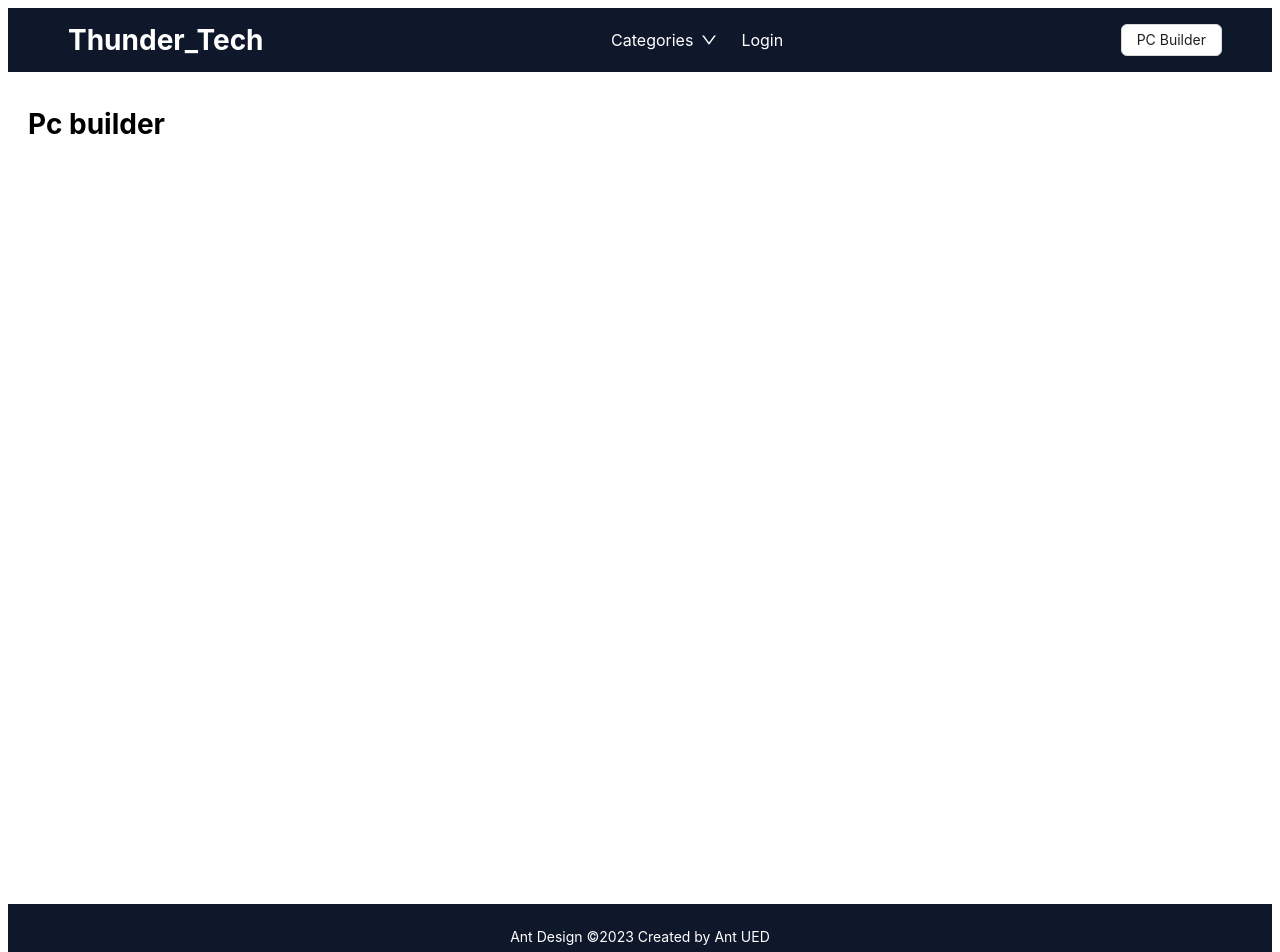
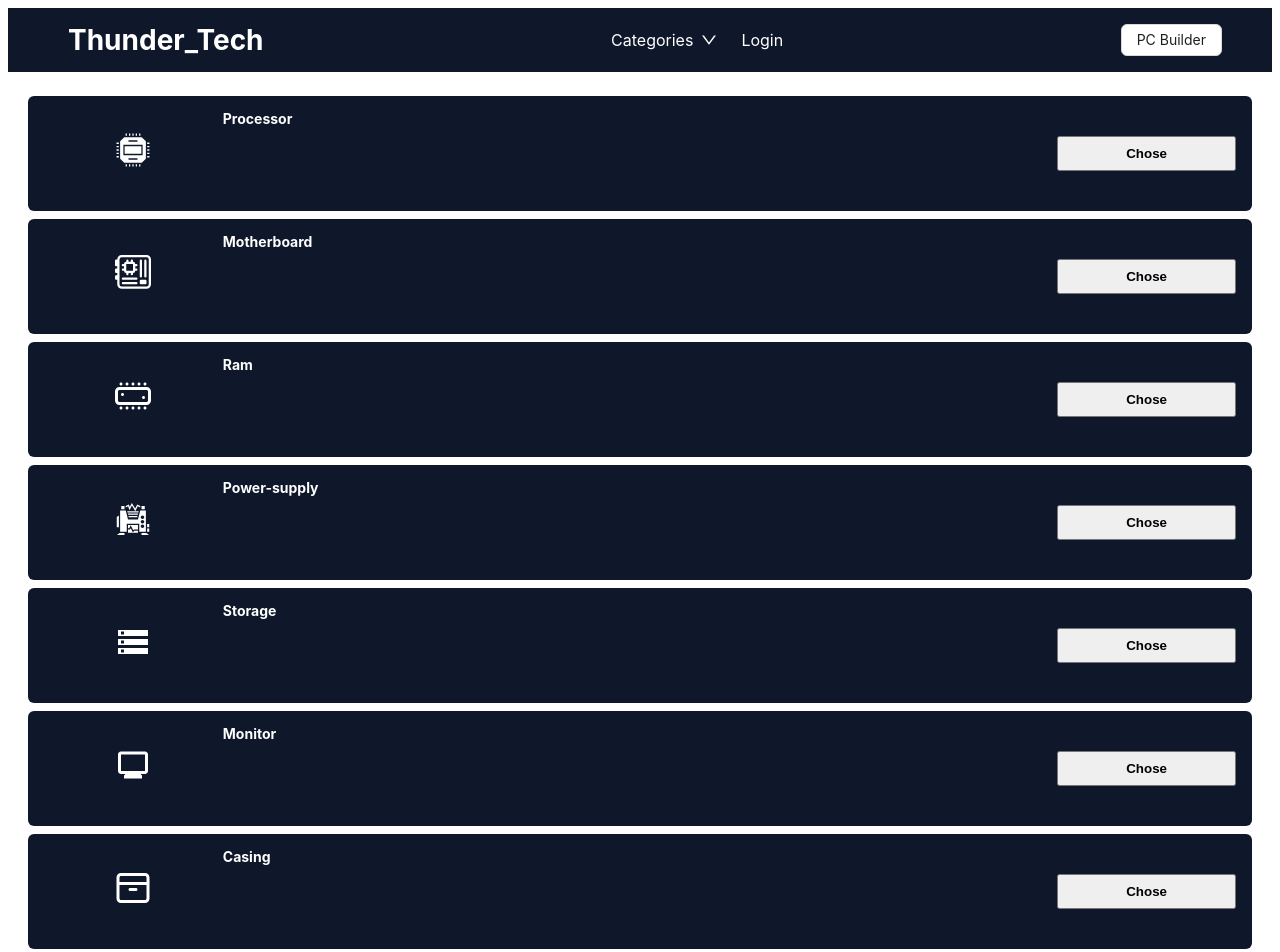
Before and after one commit to MajharolTanvir/Thender-Tech, a Next.js app: page /pc-builder in a window 1280 px wide. Shown: the top 952 px of the page. Built offline with nearby package versions, Linux system fonts and the light colour scheme; no server answers.

Commit message:
Pc builder implemented successfully

```diff
--- /dev/null
+++ b/src/components/Ui/categorySelection.js
@@ -0,0 +1,60 @@
+
+import Image from 'next/image';
+import Link from 'next/link';
+import React from 'react';
+import { TbCurrencyTaka } from 'react-icons/tb';
+
+const CategorySelection = ({ category, userPcData, setUserPcData }) => {
+
+    const handleCancel = (id) => {
+        const data = JSON.parse(localStorage.getItem('PcData')) || [];
+        const updatedData = data.filter((d) => d._id !== id);
+        localStorage.setItem('PcData', JSON.stringify(updatedData));
+        setUserPcData(updatedData)
+    }
+
+
+    const pcInfo = userPcData.find(pcData => pcData.category === category.label)
+
+    console.log(pcInfo?.category, category?.label)
+
+    return (
+        <div className='bg-slate-900 flex my-2 rounded-md text-white px-4'>
+            <div className='text-center w-[15%]'>
+                <p className=' text-4xl text-white'>{category.icon}</p>
+            </div>
+            <div className='w-[70%]'>
+                <div className='inline border-2 border-white'>
+                    <p className='font-bold'>{category.label}</p>
+                </div>
+                <div>
+                    {
+                        pcInfo && <div className='flex gap-5'>
+                            <div>
+                                <Image className='rounded-md' src={pcInfo.image} alt='' width={60} height={60} />
+                            </div>
+                            <div>
+                                <h3 className='leading-none text-start m-0'>{pcInfo.productName}</h3>
+                                <p className='mt-1 text-lg font-medium text-start'><TbCurrencyTaka />{pcInfo.price}</p>
+                            </div>
+                        </div>
+                    }
+                </div>
+            </div>
+            {
+                !pcInfo && <div className='flex justify-center items-center w-[15%]'>
+                    <Link className='w-full' href={`/pc-builder/choseComponent${category.path}`}>
+                        <button className='p-2 w-full text-md font-bold cursor-pointer'>Chose</button>
+                    </Link>
+                </div>
+            }
+            {
+                pcInfo && <div className='flex justify-center items-center w-[15%]'>
+                    <button onClick={() => { handleCancel(pcInfo._id) }} className='p-2 w-full text-md font-bold cursor-pointer'>Cancel</button>
+                </div>
+            }
+        </div>
+    );
+};
+
+export default CategorySelection;
--- a/src/pages/categories/graphics.js
+++ b/src/pages/categories/graphics.js
@@ -27,7 +27,7 @@ Graphics.getLayout = function getLayout(page) {
 export const getStaticProps = async () => {
     const res = await fetch(`http://localhost:3000/api/products`)
     const productsData = await res.json()
-    const data = productsData.data.filter(products => products?.category === 'GPU')
+    const data = productsData.data.filter(products => products?.category === 'Gpu')
 
 
     return {
--- /dev/null
+++ b/src/pages/pc-builder/choseComponent/[choseComponent].js
@@ -0,0 +1,65 @@
+import RootLayout from '@/components/Layouts/RootLayout';
+import Image from 'next/image';
+import Link from 'next/link';
+import { useRouter } from 'next/router';
+import React from 'react';
+import { TbCurrencyTaka } from "react-icons/tb";
+
+const ChoseComponent = ({ products }) => {
+    const router = useRouter()
+
+    const addProduct = (product) => {
+        const data = JSON.parse(localStorage.getItem('PcData')) || []
+        data.push(product)
+        localStorage.setItem('PcData', JSON.stringify(data))
+        router.push('/pc-builder')
+    }
+
+    return (
+        <div className='w-full'>
+            {
+                products.map(product => <>
+                    <div key={product?._id} className='bg-slate-900 flex gap-x-10 my-2 rounded-md text-white p-4'>
+                        <div className='text-center w-[15%]'>
+                            <Image src={product.image} alt='' width={180} height={180} />
+                        </div>
+                        <div className='w-[70%] text-white'>
+                            <div className='inline border-2 border-white'>
+                                <h1>{product.productName}</h1>
+                                <p>Category: {product.category}</p>
+                                <p>Status: {product.status}</p>
+                                <p>Rating: {product.rating}</p>
+                                <h2><TbCurrencyTaka />{product.price}</h2>
+                            </div>
+                        </div>
+                        <div className='flex justify-center items-center w-[15%]'>
+                            <button onClick={() => addProduct(product)} className='p-2 w-full text-md font-bold cursor-pointer'>Add To Builder</button>
+                        </div>
+                    </div>
+                </>)
+            }
+        </div>
+    );
+};
+
+export default ChoseComponent;
+
+ChoseComponent.getLayout = function getLayout(page) {
+    return (
+        <RootLayout>
+            {page}
+        </RootLayout>
+    )
+}
+
+export const getServerSideProps = async (context) => {
+    const { params } = context
+    const res = await fetch(`http://localhost:3000/api/products`)
+    const productsData = await res.json()
+    const data = productsData.data.filter(products => products?.category === params.choseComponent)
+
+    return {
+        props: { products: data }
+
+    }
+}
--- a/src/pages/pc-builder/index.js
+++ b/src/pages/pc-builder/index.js
@@ -1,10 +1,80 @@
 import RootLayout from '@/components/Layouts/RootLayout';
-import React from 'react';
+import CategorySelection from '@/components/Ui/categorySelection';
+import React, { useEffect, useState } from 'react';
+import { BsGpuCard, BsKeyboard, BsMotherboard, BsMouse3 } from 'react-icons/bs';
+import { CgBox, CgSmartphoneRam } from 'react-icons/cg';
+import { GiCpu, GiPowerGenerator } from 'react-icons/gi';
+import { MdMonitor, MdOutlineStorage } from 'react-icons/md';
+
+const categories = [
+    {
+        path: '/Processor',
+        icon: <GiCpu />,
+        label: 'Processor',
+    }, {
+        path: '/Motherboard',
+        icon: <BsMotherboard />,
+        label: 'Motherboard'
+    }, {
+        path: '/Ram',
+        icon: <CgSmartphoneRam />,
+        label: 'Ram'
+    }, {
+        path: '/Power-supply',
+        icon: <GiPowerGenerator />,
+        label: 'Power-supply'
+    }, {
+        path: '/Storage',
+        icon: <MdOutlineStorage />,
+        label: 'Storage'
+    }, {
+        path: '/Monitor',
+        icon: <MdMonitor />,
+        label: 'Monitor'
+    }, {
+        path: '/Casing',
+        icon: <CgBox />,
+        label: 'Casing'
+    }, {
+        path: '/Mouse',
+        icon: <BsMouse3 />,
+        label: 'Mouse'
+    }, {
+        path: '/Keyboard',
+        icon: <BsKeyboard />,
+        label: 'Keyboard'
+    }, {
+        path: '/Gpu',
+        icon: <BsGpuCard />,
+        label: 'Gpu'
+    },
+]
 
 const PcBuilder = () => {
+    const [userPcData, setUserPcData] = useState([])
+
+    useEffect(() => {
+        if (typeof window !== undefined) {
+            const data = JSON.parse(localStorage.getItem('PcData')) || []
+
+            setUserPcData(data)
+        }
+    }, [])
+
     return (
-        <div>
-            <h1>Pc builder</h1>
+        <div className='w-full'>
+            <div>
+                {
+                    categories.map((category, index) =>
+                        <CategorySelection key={index + 1} userPcData={userPcData} setUserPcData={setUserPcData} category={category} />
+                    )
+                }
+            </div>
+            <div className='flex justify-center'>
+                {
+                    userPcData.length >= 5 && <button className='px-10 p-2 rounded-lg text-md font-bold'>Complete build</button>
+                }
+            </div>
         </div>
     );
 };
```
Also changed, not shown: db.json, 1 other file (tests, documents, lock files or other folders).
